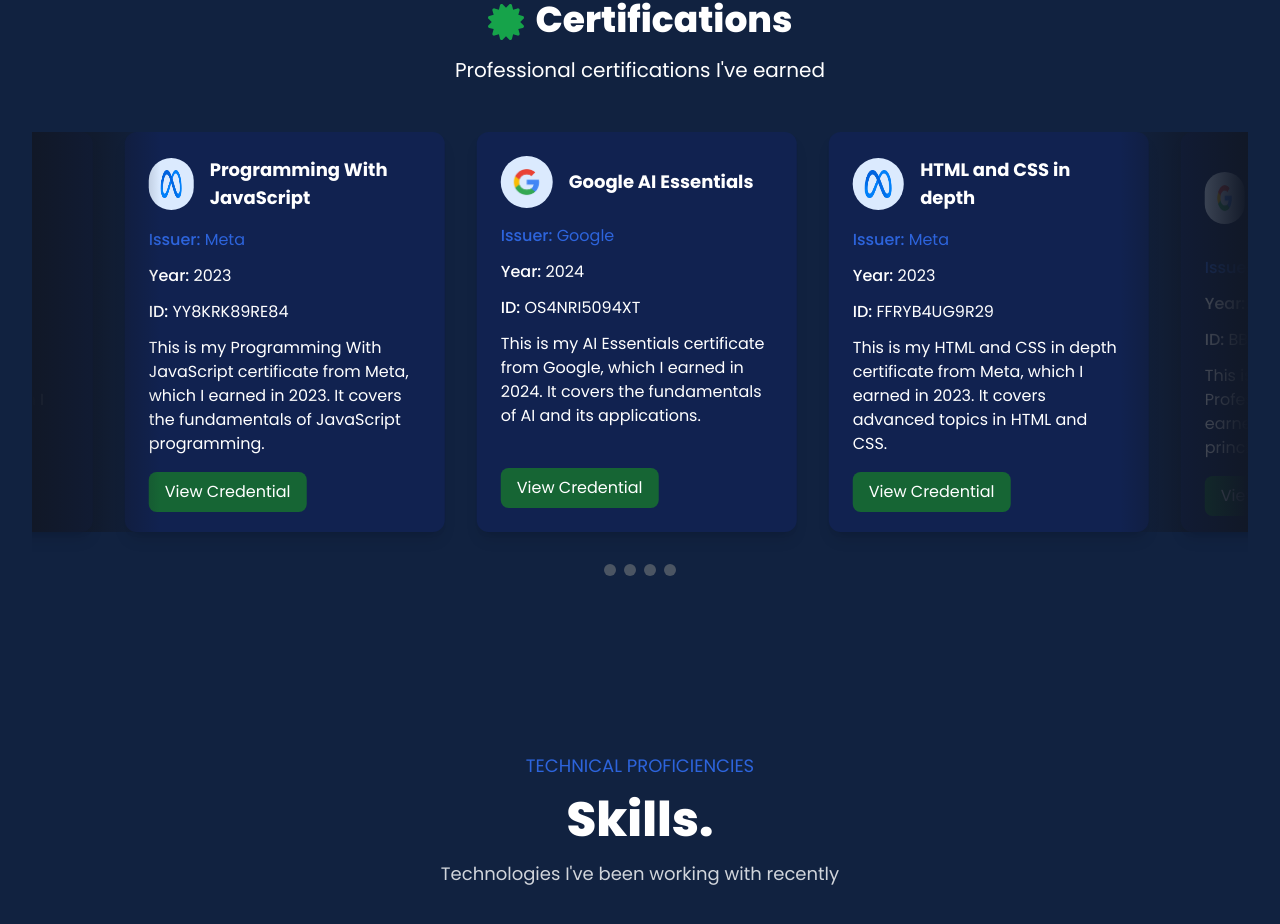
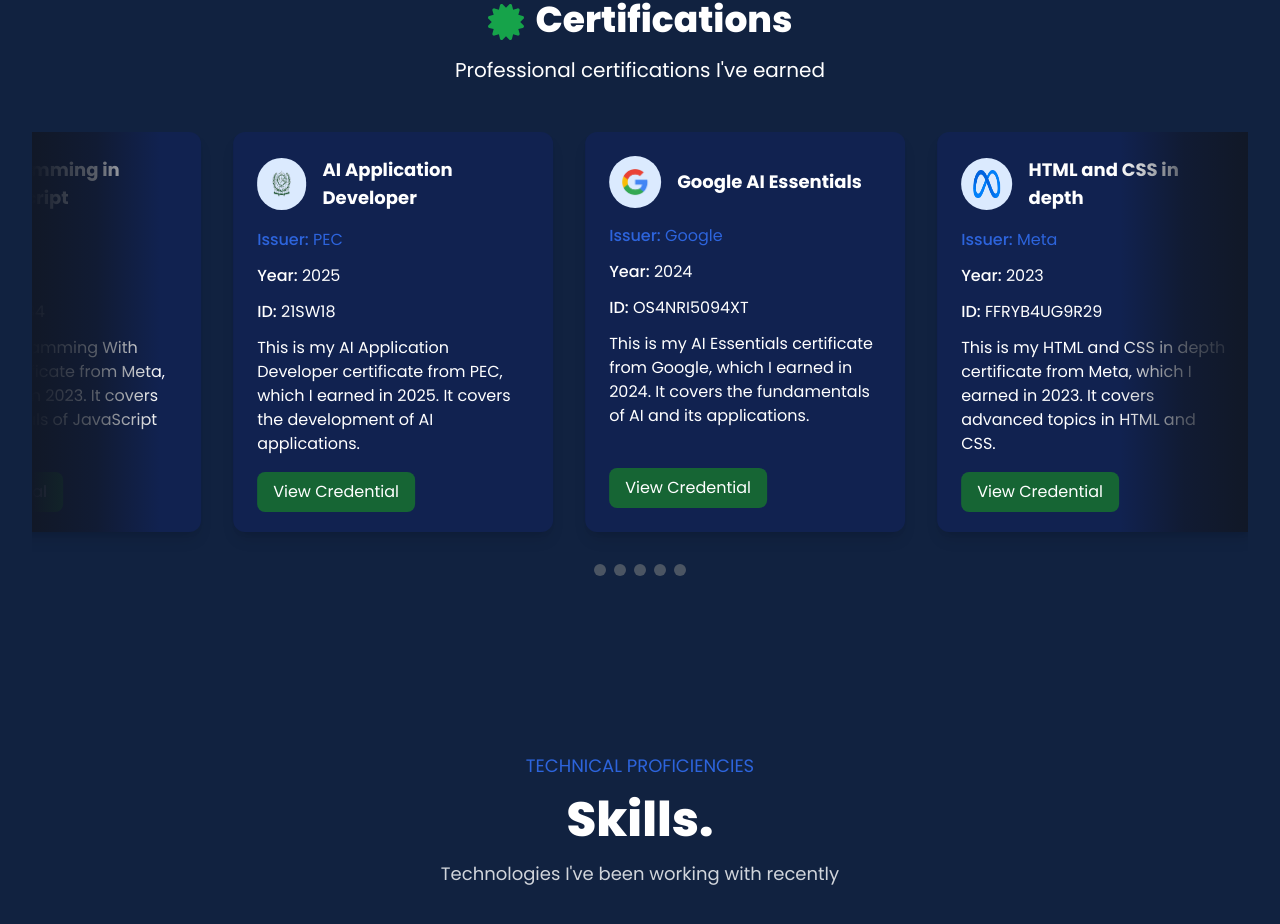
Before and after one commit to Amjadjamali32/MyPortfolio, a React (Vite) app: page / in a window 1280 px wide. Shown: the part 2337-3261 px from the top of the page. Built offline with nearby package versions, Linux system fonts and the light colour scheme; a web font is replaced by a local one.

Commit message:
Added a certificate card

```diff
--- a/src/App.jsx
+++ b/src/App.jsx
@@ -1,4 +1,4 @@
-import { BrowserRouter as Router, Routes, Route } from "react-router-dom"; // Correct import
+import { BrowserRouter as Router, Routes, Route } from "react-router-dom";
 import Header from "./components/Header";
 import Home from "./pages/Home";
 import { useSelector } from 'react-redux';
--- a/src/pages/Certifications.jsx
+++ b/src/pages/Certifications.jsx
@@ -3,6 +3,7 @@
 import { useSelector } from "react-redux";
 import GoogleLogo from "../assets/google.png";
 import MetaLogo from "../assets/meta.png";
+import PECLogo from "../assets/pec_logo.png";
 
 const EducationCertifications = () => {
   const darkMode = useSelector((state) => state.theme.darkMode);
@@ -56,8 +57,8 @@
       desc: "This is my HTML and CSS in depth certificate from Meta, which I earned in 2023. It covers advanced topics in HTML and CSS.",
     },
     {
-      id: 4,
-      title: "Google UX Design Professional Certificate",
+      id: 3,
+      title: "Google UX Design",
       issuer: "Google",
       year: "2024",
       credentialId: "BBGP5IMIITE6",
@@ -65,13 +66,22 @@
       desc: "This is my Google UX Design Professional Certificate, which I earned in 2024. It covers the principles of UX design.",
     },
     {
-      id: 3,
-      title: "Programming With JavaScript",
+      id: 4,
+      title: "Programming in JavaScript",
       issuer: "Meta",
       year: "2023",
       credentialId: "YY8KRK89RE84",
       icon: <img src={MetaLogo} alt="Meta" className="w-7 h-7" />,
       desc: "This is my Programming With JavaScript certificate from Meta, which I earned in 2023. It covers the fundamentals of JavaScript programming.",
+    },
+    {
+      id: 5,
+      title: "AI Application Developer",
+      issuer: "PEC",
+      year: "2025",
+      credentialId: "21SW18",
+      icon: <img src={PECLogo} alt="pec" className="w-7 h-7" />,
+      desc: "This is my AI Application Developer certificate from PEC, which I earned in 2025. It covers the development of AI applications.",
     }
   ];
 
```
Also changed, not shown: src/assets/pec_logo.png (added).
